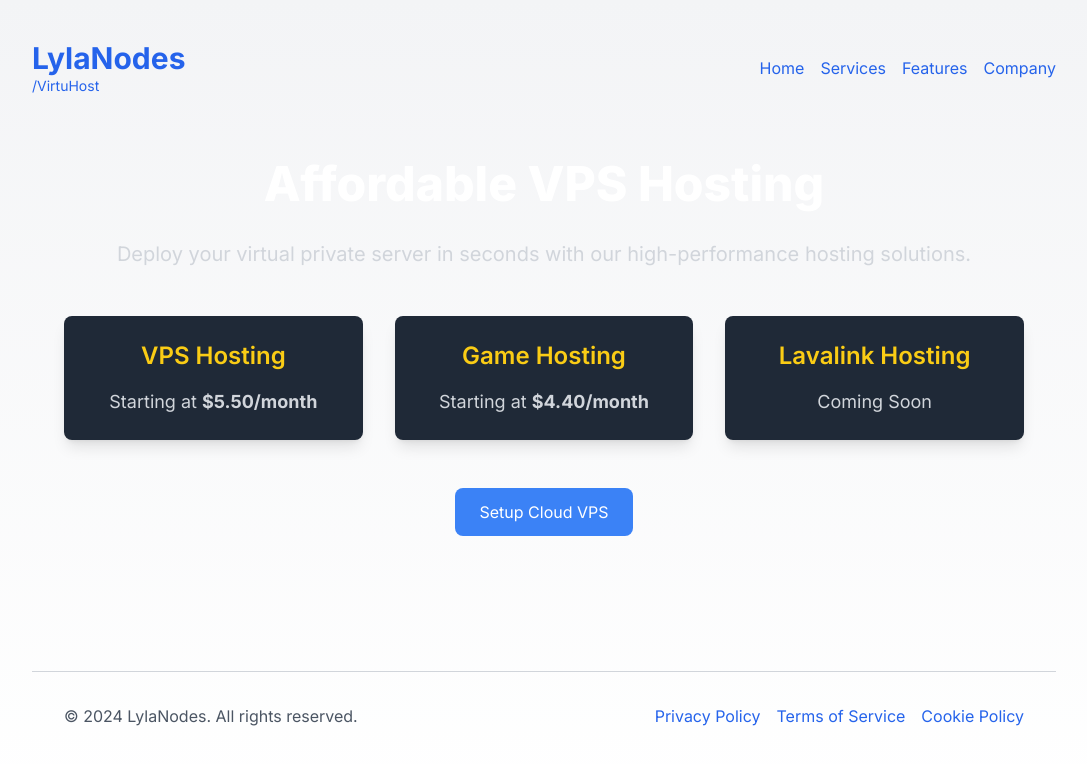
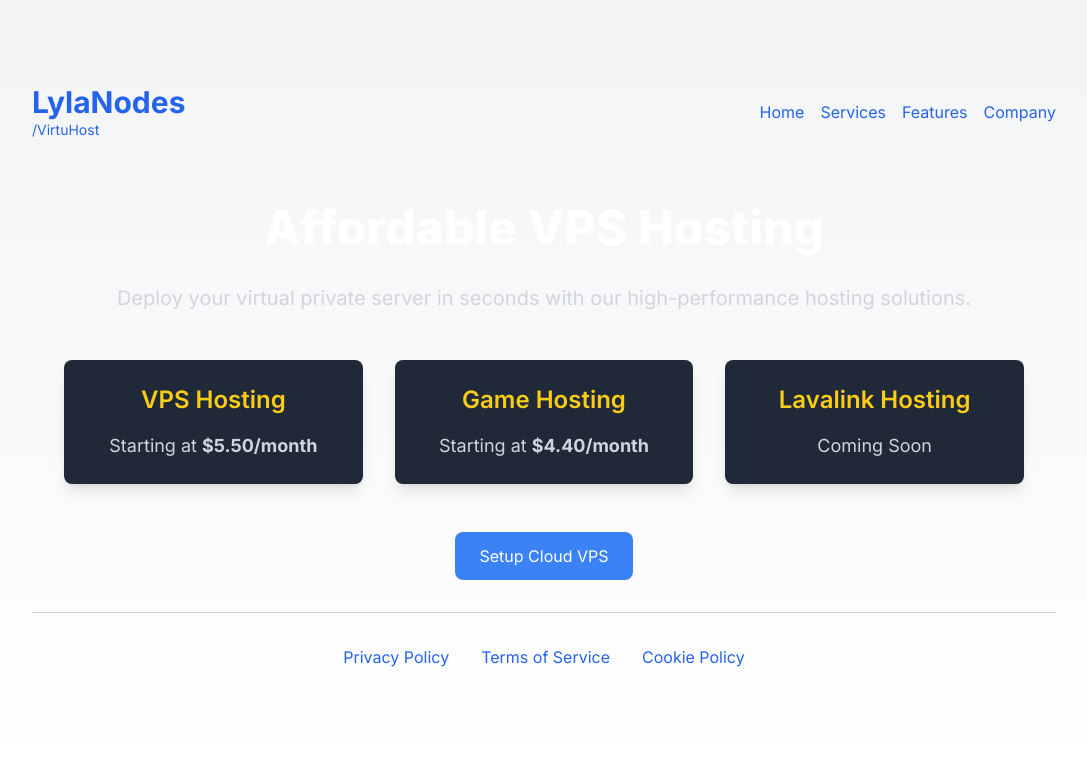
Before and after one commit to vekalmao/vpswebsite, a Next.js app: page / in a window 1280 px wide. Shown: the top 764 px of the page, without its empty margins (96-1183 px from the left). Built offline with nearby package versions, Linux system fonts and the light colour scheme.

Commit message:
Update page.tsx

```diff
--- a/app/page.tsx
+++ b/app/page.tsx
@@ -22,7 +22,7 @@ const Home = () => {
 
   const handleSelectLocation = (location: LocationType) => { // Explicitly define the type for location
     setSelectedLocation(location);
-    setStep(3);
+    setStep(3); // Move to the next step after selecting location
   };
 
   const handleSelectCpuType = (cpuType: string) => {
@@ -130,8 +130,10 @@ const Home = () => {
 
       {showSetupProcess && (
         <section className="w-full max-w-5xl p-8 text-center">
+          {step === 3 && (
+            <>
               <h2 className="text-3xl font-semibold mb-4">Setup Your Cloud VPS</h2>
-          <p className="text-gray-600 mb-8">Follow these steps to configure your Cloud VPS.</p>
+              <p className="text-gray-600 mb-8">Select a location for your Cloud VPS:</p>
               <div className="grid grid-cols-1 md:grid-cols-2 lg:grid-cols-4 gap-8 mb-8">
                 {additionalLocations.map((location) => (
                   <div key={location} onClick={() => handleSelectLocation(location)} className="cursor-pointer">
@@ -140,12 +142,22 @@ const Home = () => {
                   </div>
                 ))}
               </div>
+            </>
+          )}
+
+          {/* Add more steps as needed */}
+
+          <button
+            className="bg-blue-500 text-white px-6 py-3 rounded-lg hover:bg-blue-600 transition duration-300"
+            onClick={handleCreateCloudVPS}
+          >
+            Cancel Setup
+          </button>
         </section>
       )}
 
-      <footer className="w-full max-w-5xl flex justify-between items-center p-8 border-t border-gray-300 mt-auto">
-        <p className="text-gray-600">&copy; 2024 LylaNodes. All rights reserved.</p>
-        <ul className="flex space-x-4">
+      <footer className="w-full max-w-5xl border-t border-gray-300 pt-8 pb-4 text-center">
+        <ul className="flex justify-center space-x-8 mb-8">
           <li><a href="#" className="text-blue-600 hover:text-purple-900">Privacy Policy</a></li>
           <li><a href="#" className="text-blue-600 hover:text-purple-900">Terms of Service</a></li>
           <li><a href="#" className="text-blue-600 hover:text-purple-900">Cookie Policy</a></li>
```
Lines whose indentation alone changed are shown as unchanged.
